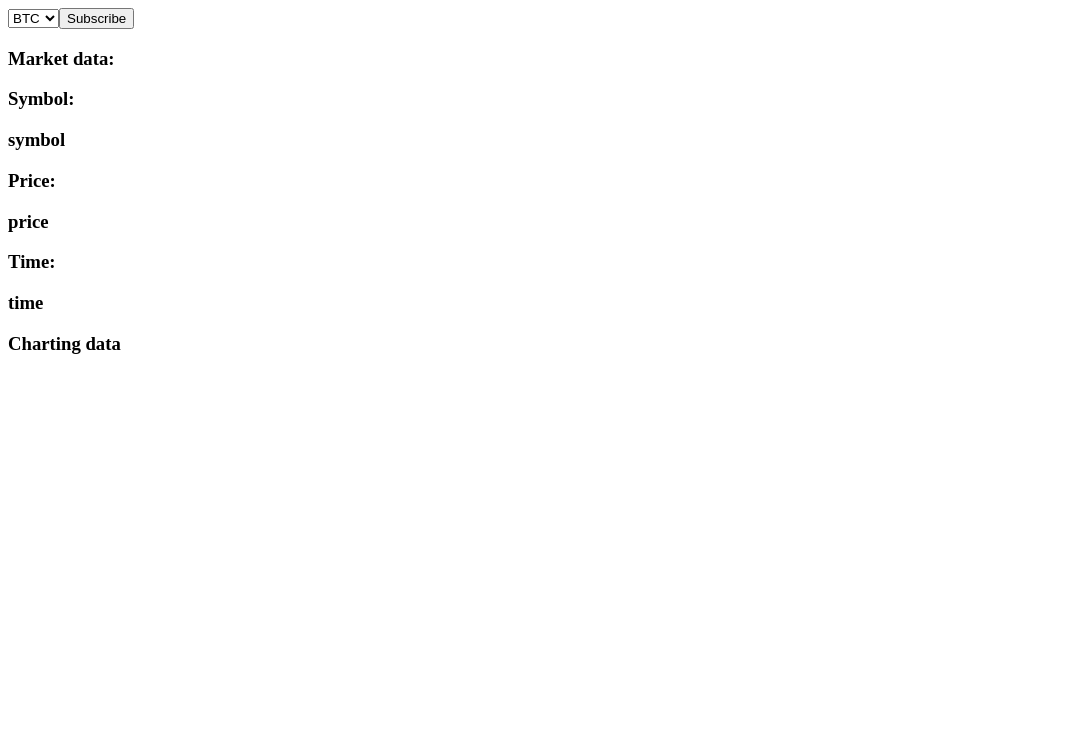
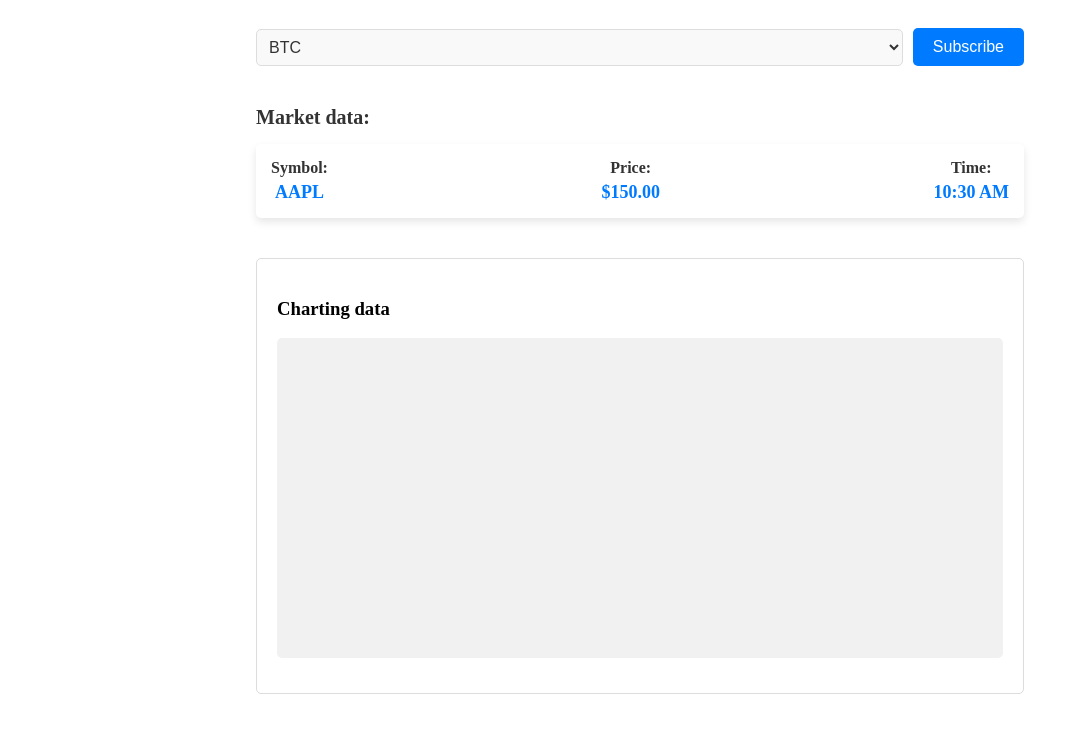
Before and after one commit to sharcty/web-fintacharts, an Angular app: page / in a window 1280 px wide. Shown: the top 732 px of the page, without its empty margins (0-1079 px from the left). Built offline with nearby package versions, Linux system fonts and the light colour scheme.

Commit message:
change styles according to the mockup

```diff
--- a/src/app/app.component.css
+++ b/src/app/app.component.css
@@ -0,0 +1,13 @@
+.main-container {
+    display: flex;
+    flex-direction: column;
+    align-items: center;
+    padding: 20px;
+    gap: 20px;
+}
+
+app-subscribe,
+app-market-data,
+app-chart {
+    width: 60vw;
+}
--- a/src/app/app.component.html
+++ b/src/app/app.component.html
@@ -1,3 +1,5 @@
-<app-subscribe></app-subscribe>
-<app-market-data></app-market-data>
-<app-chart></app-chart>
+<div class="main-container">
+  <app-subscribe></app-subscribe>
+  <app-market-data></app-market-data>
+  <app-chart></app-chart>
+</div>
--- a/src/app/chart/chart.component.css
+++ b/src/app/chart/chart.component.css
@@ -0,0 +1,20 @@
+.chart-component {
+    padding: 20px;
+    margin-top: 20px;
+    border: 1px solid #ddd;
+    border-radius: 5px;
+    background-color: #ffffff;
+}
+
+.chart-component div {
+    font-size: 18px;
+    font-weight: bold;
+    margin-bottom: 15px;
+}
+
+#chart {
+    width: 100%;
+    height: 40vh;
+    background-color: #f1f1f1;
+    border-radius: 5px;
+}
--- a/src/app/chart/chart.component.html
+++ b/src/app/chart/chart.component.html
@@ -1,4 +1,4 @@
-<div>
+<div class="chart-component">
     <h3>Charting data</h3>
     <div id="chart"></div>
 </div>
--- a/src/app/market-data/market-data.component.css
+++ b/src/app/market-data/market-data.component.css
@@ -0,0 +1,33 @@
+.market-data-component h3 {
+    font-size: 20px;
+    margin-bottom: 15px;
+    color: #333;
+}
+
+.market-details {
+    display: flex;
+    justify-content: space-between;
+    gap: 20px;
+    background-color: #ffffff;
+    padding: 15px;
+    border-radius: 5px;
+    box-shadow: 0 4px 8px rgba(0, 0, 0, 0.1);
+}
+
+.market-detail {
+    display: flex;
+    flex-direction: column;
+    align-items: center;
+    gap: 5px;
+}
+
+.label {
+    font-weight: bold;
+    color: #333;
+}
+
+.value {
+    color: #007bff;
+    font-weight: bold;
+    font-size: 18px;
+}
--- a/src/app/market-data/market-data.component.html
+++ b/src/app/market-data/market-data.component.html
@@ -1,11 +1,17 @@
-<div>
-    <h3>Market data: </h3>
-    <div>
-      <h3>Symbol:</h3>
-      <h3>symbol </h3>
-      <h3>Price: </h3>
-      <h3>price </h3>
-      <h3>Time: </h3>
-      <h3>time </h3>
+<div class="market-data-component">
+  <h3>Market data:</h3>
+  <div class="market-details">
+    <div class="market-detail">
+      <span class="label">Symbol:</span>
+      <span class="value">AAPL</span>
+    </div>
+    <div class="market-detail">
+      <span class="label">Price:</span>
+      <span class="value">$150.00</span>
+    </div>
+    <div class="market-detail">
+      <span class="label">Time:</span>
+      <span class="value">10:30 AM</span>
     </div>
   </div>
+</div>
--- a/src/app/subscribe/subscribe.component.css
+++ b/src/app/subscribe/subscribe.component.css
@@ -0,0 +1,37 @@
+.subscribe-component {
+    display: flex;
+    align-items: center;
+    gap: 10px;
+}
+
+.dropdown {
+    padding: 8px;
+    font-size: 16px;
+    border: 1px solid #ddd;
+    border-radius: 5px;
+    background-color: #f9f9f9;
+    color: #333;
+    transition: border-color 0.3s ease;
+    width:100%;
+    width: -webkit-fill-available;
+}
+
+.dropdown:focus {
+    outline: none;
+    border-color: #007bff;
+}
+
+button {
+    padding: 10px 20px;
+    font-size: 16px;
+    background-color: #007bff;
+    color: white;
+    border: none;
+    border-radius: 5px;
+    cursor: pointer;
+    transition: background-color 0.3s ease;
+}
+
+button:hover {
+    background-color: #0056b3;
+}
--- a/src/app/subscribe/subscribe.component.html
+++ b/src/app/subscribe/subscribe.component.html
@@ -1,5 +1,5 @@
-<div>
-    <select id="list">
+<div class="subscribe-component">
+    <select class="dropdown">
         <option value="Option" selected>BTC</option>
         <option value="Option1">USD</option>
     </select>
```
